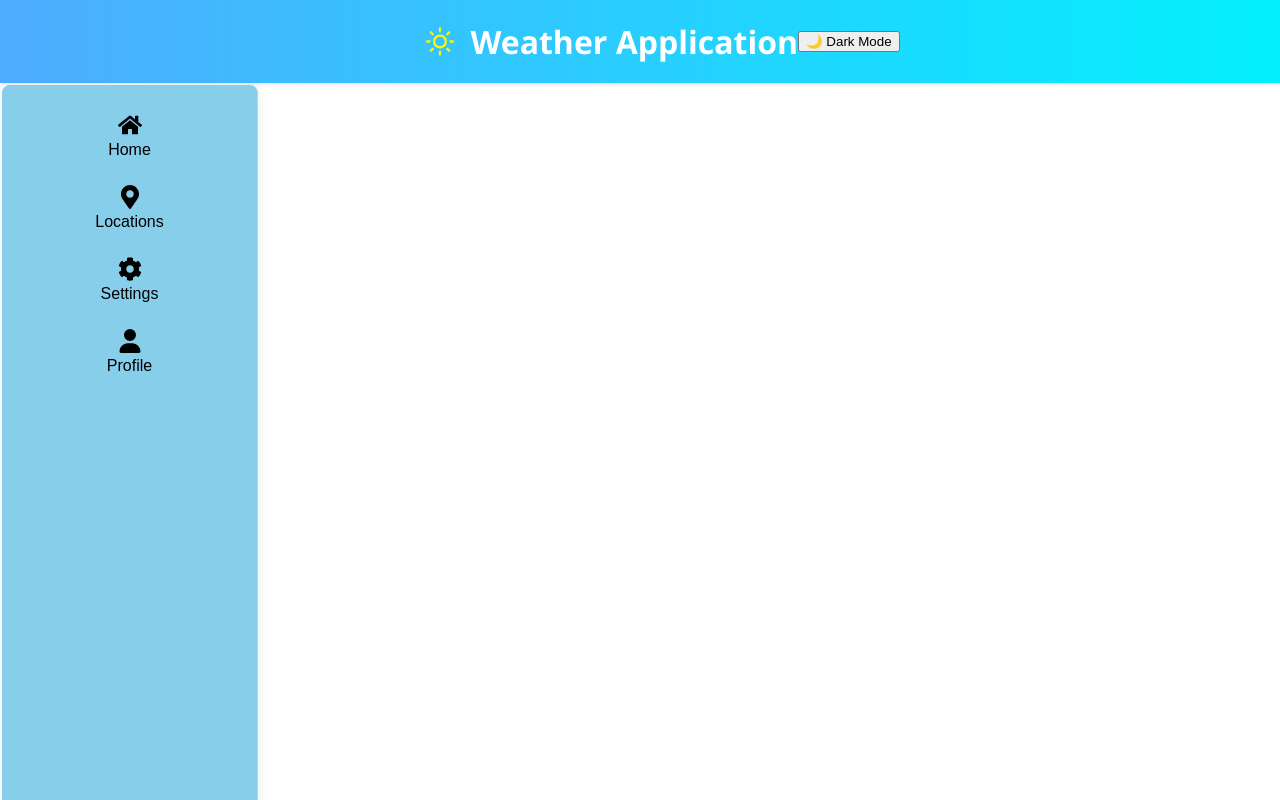
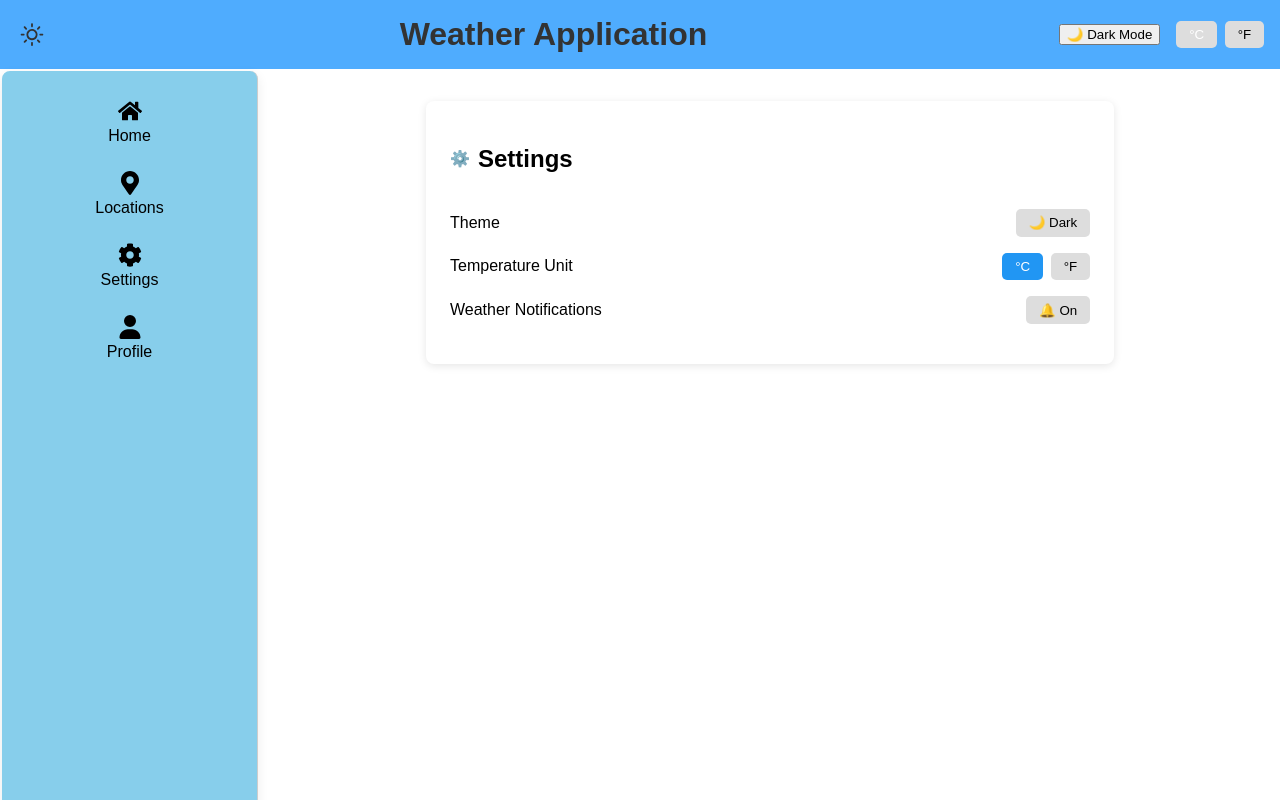
Before and after one commit to juniorSarh/weather-application, a React (Vite) app: page /settings in a window 1280 px wide. Shown: the top 800 px of the page. Built offline with nearby package versions, Linux system fonts and the light colour scheme.

Commit message:
The Setting page is updated with 3 components (sidebar, header and setting card)

```diff
--- a/src/assets/components/Header.module.css
+++ b/src/assets/components/Header.module.css
@@ -1,22 +1,57 @@
 .header {
   display: flex;
   align-items: center;
-  justify-content: center;
-  background: linear-gradient(to right, #4facfe, #00f2fe);
-  padding: 20px;
-  box-shadow: 0 2px 4px rgba(0, 0, 0, 0.1);
-  width: 100%;
+  justify-content: space-between;
+  padding: 1rem;
+  background-color: var(--header-bg,  #4facfe);
+  color: var(--header-color, #333);
 }
 
 .icon {
-  font-size: 2.5rem;
-  color: #fff700;
-  margin-right: 10px;
+  font-size: 2rem;
 }
 
 .title {
-  font-size: 2rem;
+  flex-grow: 1;
+  text-align: center;
+  margin: 0;
+}
+
+.actions {
+  display: flex;
+  gap: 1rem;
+  align-items: center;
+}
+
+.unitButtons {
+  display: flex;
+  gap: 0.5rem;
+}
+
+.unitButtons button {
+  padding: 0.4rem 0.8rem;
+  border: none;
+  cursor: pointer;
+  background-color: #ddd;
+  border-radius: 5px;
+}
+
+.activeButton {
+  background-color: #2196f3;
   color: white;
-  margin: 0;
-  font-family: 'Segoe UI', Tahoma, Geneva, Verdana, sans-serif;
 }
+
+body.dark-theme .header {
+  background-color: #1e1e1e;
+  color: white;
+}
+
+body.dark-theme .unitButtons button {
+  background-color: #333;
+  color: white;
+}
+
+body.dark-theme .activeButton {
+  background-color: #2196f3;
+  color: white;
+}
--- a/src/assets/components/Header.tsx
+++ b/src/assets/components/Header.tsx
@@ -1,4 +1,4 @@
-import React from 'react';
+import React, { useEffect, useState } from 'react';
 import styles from './Header.module.css';
 import { WiDaySunny } from 'react-icons/wi';
 import ThemeSelector from './ThemeSelector';
@@ -8,11 +8,44 @@ interface HeaderProps {
 }
 
 const Header: React.FC<HeaderProps> = ({ title = 'Weather Application' }) => {
+  const [unit, setUnit] = useState<'celsius' | 'fahrenheit'>('celsius');
+
+  useEffect(() => {
+    const savedUnit = localStorage.getItem('unit');
+    if (savedUnit === 'fahrenheit') {
+      setUnit('fahrenheit');
+    }
+  }, []);
+
+  const handleUnitChange = (newUnit: 'celsius' | 'fahrenheit') => {
+    setUnit(newUnit);
+    localStorage.setItem('unit', newUnit);
+    // You can emit this change via props/context if needed elsewhere
+  };
+
   return (
     <header className={styles.header}>
       <WiDaySunny className={styles.icon} />
       <h1 className={styles.title}>{title}</h1>
-      <ThemeSelector/>
+
+      <div className={styles.actions}>
+        <ThemeSelector />
+
+        <div className={styles.unitButtons}>
+          <button
+            className={unit === 'celsius' ? styles.activeButton : ''}
+            onClick={() => handleUnitChange('celsius')}
+          >
+            °C
+          </button>
+          <button
+            className={unit === 'fahrenheit' ? styles.activeButton : ''}
+            onClick={() => handleUnitChange('fahrenheit')}
+          >
+            °F
+          </button>
+        </div>
+      </div>
     </header>
   );
 };
--- /dev/null
+++ b/src/assets/components/SettingsCard.module.css
@@ -0,0 +1,60 @@
+.settingsCard {
+  width: 50%;
+  height: 70%;
+  margin: 2rem auto;
+  padding: 1.5rem;
+  border-radius: 8px;
+  box-shadow: 0 2px 8px rgba(0,0,0,0.1);
+  background-color: #fff;
+  color: #000;
+  transition: background-color 0.3s, color 0.3s;
+}
+
+body.dark-theme .settingsCard {
+  background-color: #1e1e1e;
+  color: white;
+}
+
+.settingsHeader {
+  display: flex;
+  align-items: center;
+  gap: 0.5rem;
+  margin-bottom: 1rem;
+}
+
+.settingItem {
+  display: flex;
+  justify-content: space-between;
+  align-items: center;
+  margin: 1rem 0;
+}
+
+.unitButtons {
+  display: flex;
+  gap: 0.5rem;
+}
+
+.unitButtons button,
+.settingItem button {
+  padding: 0.4rem 0.8rem;
+  border: none;
+  cursor: pointer;
+  border-radius: 5px;
+  background-color: #ddd;
+  transition: background-color 0.2s;
+}
+
+.unitButtons button.active,
+.settingItem button.active {
+  background-color: #2196f3;
+  color: white;
+}
+
+body.dark-theme .unitButtons button {
+  background-color: #333;
+  color: white;
+}
+
+body.dark-theme .unitButtons button.active {
+  background-color: #2196f3;
+}
--- /dev/null
+++ b/src/assets/components/SettingsCard.tsx
@@ -0,0 +1,57 @@
+import React from 'react';
+import styles from './SettingsCard.module.css';
+import { useSettings } from '../context/SettingsContext'; // Make sure context is created
+
+const SettingsCard = () => {
+  const {
+    isDarkTheme,
+    toggleTheme,
+    unit,
+    setUnit,
+    notificationsEnabled,
+    toggleNotifications,
+  } = useSettings();
+
+  return (
+    <div className={styles.settingsCard}>
+      <div className={styles.settingsHeader}>
+        <span role="img" aria-label="settings">⚙️</span>
+        <h2>Settings</h2>
+      </div>
+
+      <div className={styles.settingItem}>
+        <span>Theme</span>
+        <button onClick={toggleTheme}>
+          {isDarkTheme ? '☀️ Light' : '🌙 Dark'}
+        </button>
+      </div>
+
+      <div className={styles.settingItem}>
+        <span>Temperature Unit</span>
+        <div className={styles.unitButtons}>
+          <button
+            className={unit === 'celsius' ? styles.active : ''}
+            onClick={() => setUnit('celsius')}
+          >
+            °C
+          </button>
+          <button
+            className={unit === 'fahrenheit' ? styles.active : ''}
+            onClick={() => setUnit('fahrenheit')}
+          >
+            °F
+          </button>
+        </div>
+      </div>
+
+      <div className={styles.settingItem}>
+        <span>Weather Notifications</span>
+        <button onClick={toggleNotifications}>
+          {notificationsEnabled ? '🔔 On' : '🔕 Off'}
+        </button>
+      </div>
+    </div>
+  );
+};
+
+export default SettingsCard;
--- /dev/null
+++ b/src/assets/context/SettingsContext.tsx
@@ -0,0 +1,75 @@
+import React, { createContext, useContext, useEffect, useState } from 'react';
+
+type TemperatureUnit = 'celsius' | 'fahrenheit';
+
+interface SettingsContextType {
+  isDarkTheme: boolean;
+  toggleTheme: () => void;
+  unit: TemperatureUnit;
+  setUnit: (unit: TemperatureUnit) => void;
+  notificationsEnabled: boolean;
+  toggleNotifications: () => void;
+}
+
+const SettingsContext = createContext<SettingsContextType | undefined>(undefined);
+
+const SettingsProvider: React.FC<{ children: React.ReactNode }> = ({ children }) => {
+  const [isDarkTheme, setIsDarkTheme] = useState(false);
+  const [unit, setUnitState] = useState<TemperatureUnit>('celsius');
+  const [notificationsEnabled, setNotificationsEnabled] = useState(true);
+
+  useEffect(() => {
+    const savedTheme = localStorage.getItem('theme');
+    const savedUnit = localStorage.getItem('unit');
+    const savedNotify = localStorage.getItem('weatherNotifications');
+
+    setIsDarkTheme(savedTheme === 'dark');
+    if (savedUnit === 'fahrenheit') setUnitState('fahrenheit');
+    setNotificationsEnabled(savedNotify !== 'off');
+  }, []);
+
+  useEffect(() => {
+    document.body.classList.toggle('dark-theme', isDarkTheme);
+    localStorage.setItem('theme', isDarkTheme ? 'dark' : 'light');
+  }, [isDarkTheme]);
+
+  const toggleTheme = () => {
+    setIsDarkTheme(prev => !prev);
+  };
+
+  const setUnit = (newUnit: TemperatureUnit) => {
+    setUnitState(newUnit);
+    localStorage.setItem('unit', newUnit);
+  };
+
+  const toggleNotifications = () => {
+    const enabled = !notificationsEnabled;
+    setNotificationsEnabled(enabled);
+    localStorage.setItem('weatherNotifications', enabled ? 'on' : 'off');
+  };
+
+  return (
+    <SettingsContext.Provider
+      value={{
+        isDarkTheme,
+        toggleTheme,
+        unit,
+        setUnit,
+        notificationsEnabled,
+        toggleNotifications,
+      }}
+    >
+      {children}
+    </SettingsContext.Provider>
+  );
+};
+
+export const useSettings = () => {
+  const context = useContext(SettingsContext);
+  if (!context) {
+    throw new Error('useSettings must be used within a SettingsProvider');
+  }
+  return context;
+};
+
+export default SettingsProvider
--- a/src/assets/pages/Settings.tsx
+++ b/src/assets/pages/Settings.tsx
@@ -2,12 +2,16 @@ import React from 'react'
 import Header from '../components/Header'
 import Sidebar from '../components/SideBar'
 import Footer from '../components/Footer'
+import SettingsCard from '../components/SettingsCard'
 
 export default function Settings() {
   return (
     <div>
       <Header/>
+      <div style={{display:'flex',flexDirection:'row',justifyContent:'flex-start'}}>
       <Sidebar/>
+      <SettingsCard/>
+      </div>
       <Footer/>
     </div>
   )
--- a/src/main.tsx
+++ b/src/main.tsx
@@ -3,11 +3,14 @@ import { createRoot } from 'react-dom/client'
 import './index.css'
 import App from './App.tsx'
 import { BrowserRouter } from 'react-router-dom'
+import SettingsProvider from './assets/context/SettingsContext.tsx'
 
 createRoot(document.getElementById('root')!).render(
   <BrowserRouter>
+  <SettingsProvider>
   <StrictMode>
     <App />
   </StrictMode>
+  </SettingsProvider>
   </BrowserRouter>,
 )
```
Also changed, not shown: src/assets/components/Weathermain.module.css (line endings or trailing spaces).
